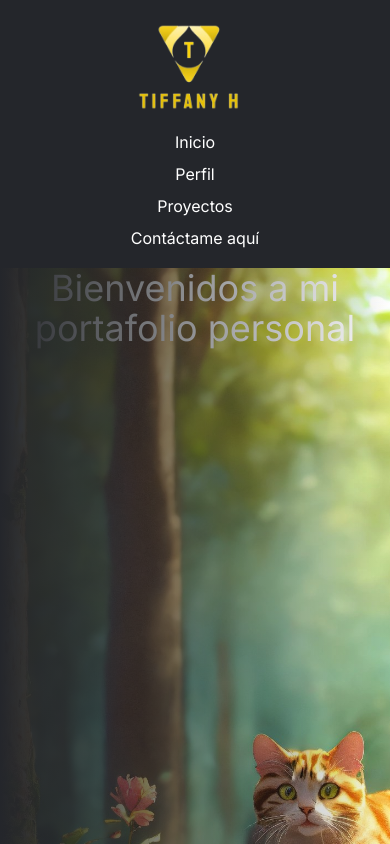
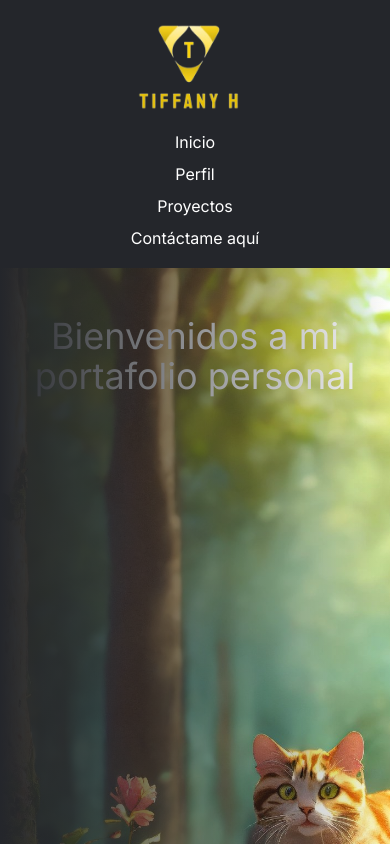
Before and after one commit to tihernan/portafolio_personal, a Next.js app: page / in a window 390 px wide. Shown: the top 844 px of the page. Built offline with nearby package versions, Linux system fonts and the light colour scheme.

Commit message:
Más cambión en el texto
Alineación en el display del texto en responsive

```diff
--- a/src/components/hero.tsx
+++ b/src/components/hero.tsx
@@ -18,8 +18,8 @@ export default function Hero(props: HeroProps) {
         objectFit="cover"
       />
      </div>
-     <div className="pt-25 md:pt-48 flex justify-center items-center z-20">
-       <h1 className="text-white text-4xl md:text-6xl text-center align-">{props.title}</h1>
+     <div className="pt-12 md:pt-48 flex justify-center items-center z-20">
+       <h1 className="text-white text-4xl md:text-6xl text-center align-middle mb-4">{props.title}</h1>
      </div>
      <div className="absolute inset-0 bg-gradient-to-r from-[#24262b]"></div>
     </div>
```
